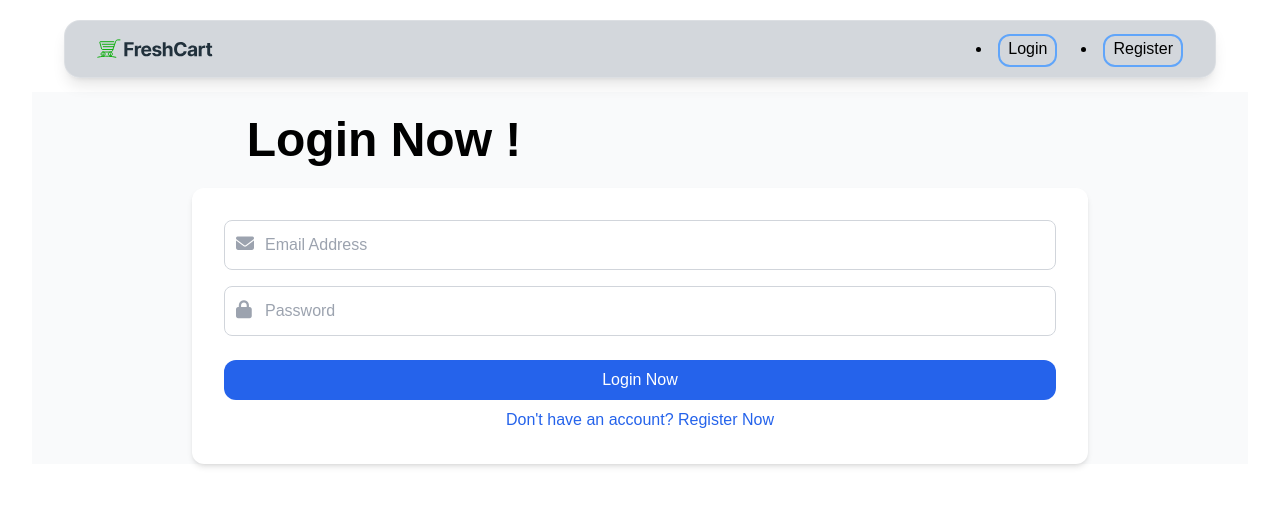
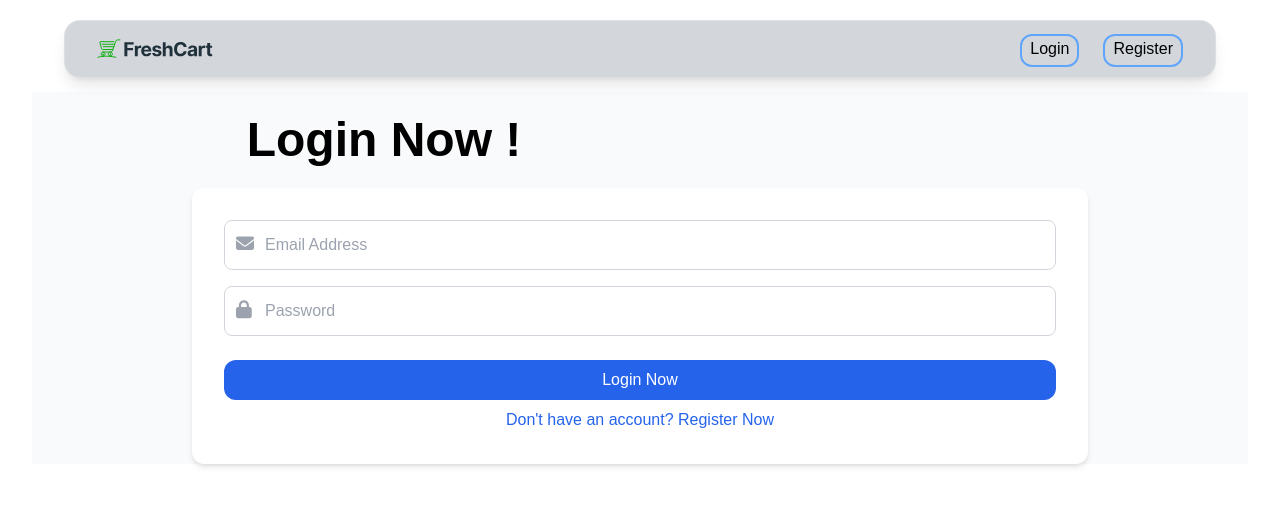
Before and after one commit to abdaLLa230/Final-project, a React (Vite) app: page /login in a window 1280 px wide. Shown: the top 506 px of the page. Built offline with nearby package versions, Linux system fonts and the light colour scheme; no server answers.

Commit message:
Update Navbar.jsx

```diff
--- a/src/components/Navbar/Navbar.jsx
+++ b/src/components/Navbar/Navbar.jsx
@@ -193,16 +193,16 @@ export default function Navbar() {
                   </div>
                 ) : (
                   <>
-                    <motion.li whileHover={{ scale: 1.1 }}>
+                    <motion.div whileHover={{ scale: 1.1 }}>
                       <Link className=' border-2 pt-1 border-blue-400 cursor-pointer rounded-xl p-2 focus:border-b-2 ' to="login">
                       Login
                       </Link>
-                    </motion.li>
-                    <motion.li whileHover={{ scale: 1.1 }}>
+                    </motion.div>
+                    <motion.div whileHover={{ scale: 1.1 }}>
                       <Link className='  cursor-pointer rounded-xl pt-1 p-2 focus:border-b-2 border-2  border-blue-400' to="register">
                       Register
                       </Link>
-                    </motion.li>
+                    </motion.div>
                   </>
                 )}
               </div>
```
